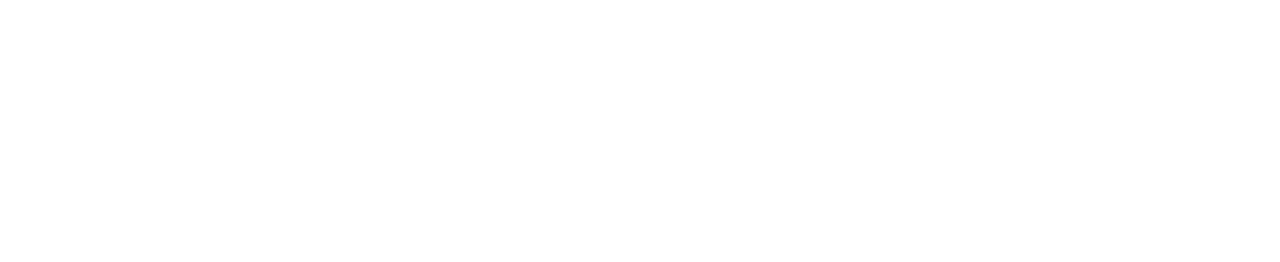
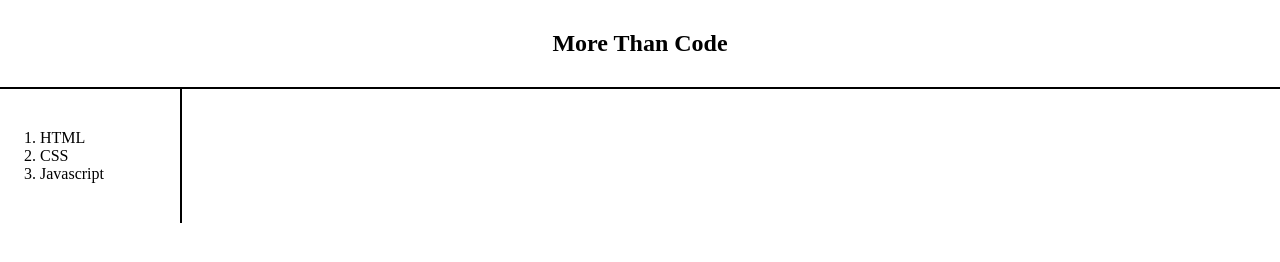
Before and after one commit to MTC73/web1, a plain HTML site: page index.html in a window 1280 px wide. Drawn offline with Linux system fonts and the light colour scheme.

Commit message:
Add files via upload

```diff
--- a/index.html
+++ b/index.html
@@ -5,6 +5,30 @@
     <title>More Than Code</title>
   </head>
   <body>
+    <h2>More Than Code</h2>
+    <style>
 
+      body {
+        margin: 0;
+      }
+      h2 {
+        text-align: center;
+        border-bottom: 2px solid black;
+        padding: 30px;
+        margin: 0px;
+        }
+
+        ol {
+          border-right: 2px solid black;
+          width: 100px;
+          padding: 40px;
+          margin: 0px;
+        }
+    </style>
+     <ol>
+       <li>HTML</li>
+       <li>CSS</li>
+       <li>Javascript</li>
+     </ol>
   </body>
 </html>
```
